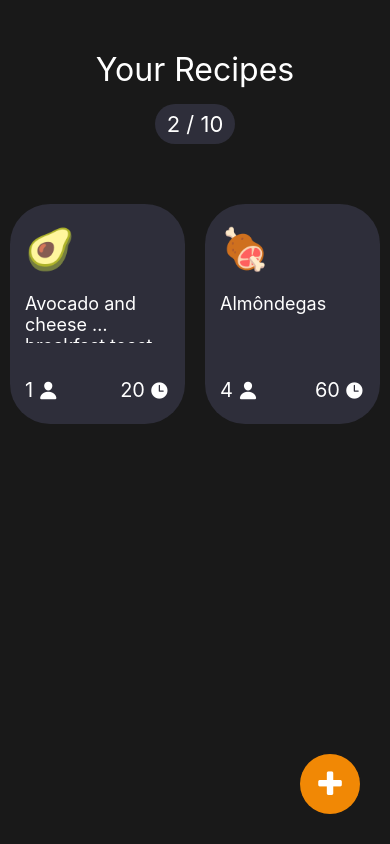
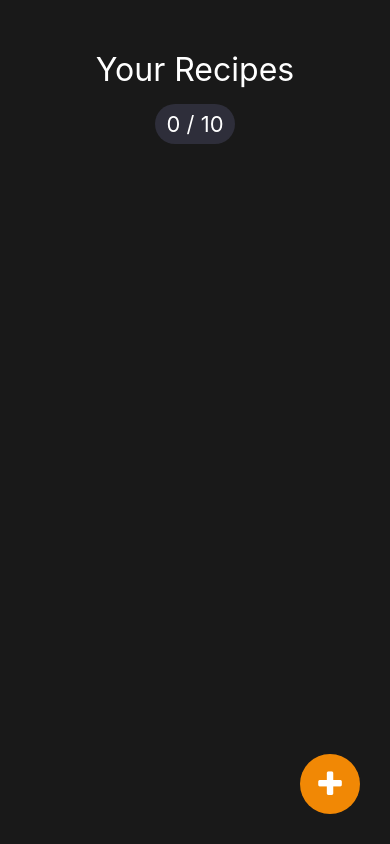
Before and after one commit to cDreyer00/ai-recipes-frontend, a React Native app: screen /recipes in a window 390 px wide. Built offline with nearby package versions, Linux system fonts and the light colour scheme.

Commit message:
saving and retrieving recipes from storage

```diff
--- a/package.json
+++ b/package.json
@@ -21,7 +21,8 @@
     "react-native-gesture-handler": "~2.9.0",
     "react-native-safe-area-context": "4.5.0",
     "react-native-screens": "~3.20.0",
-    "react-native-web": "~0.18.10"
+    "react-native-web": "~0.18.10",
+    "@react-native-async-storage/async-storage": "1.17.11"
   },
   "devDependencies": {
     "@babel/core": "^7.20.0",
--- a/src/components/others/itensList.tsx
+++ b/src/components/others/itensList.tsx
@@ -15,8 +15,6 @@ type ItensListProps = {
 }
 
 export default function ItensList({ itens, onItemPress }: ItensListProps) {
-    console.log('ITENS LIST');
-    console.log(itens);
     return (
         <View style={styles.container}>
             {itens.map((item, index) => (
--- a/src/pages/home/index.tsx
+++ b/src/pages/home/index.tsx
@@ -6,82 +6,24 @@ import {
     TouchableOpacity,
     FlatList,
 } from 'react-native';
+import AsyncStorage from '@react-native-async-storage/async-storage';
 // ==================================
 import ConfirmButton from '../../components/buttons/confirmButton';
 import RecipeCard, { RecipeData } from '../../components/buttons/recipeCard';
 // ==================================
 
 export default function Home({ navigation }: any) {
+    const [recipes, setRecipes] = useState<RecipeData[]>([]);
 
-    const [recipes, setRecipes] = useState<RecipeData[]>([
-        {
-            title: 'Avocado and cheese breakfast toast',
-            description: 'A quick and easy breakfast toast that combines creamy avocado and melted cheese on top of crispy bread.',
-            time: 20,
-            kcal: 300,
-            emoji: '🥑',
-            serves: 1,
-            ingredients: [
-                '1 slice of bread',
-                '1/2 avocado',
-                '1 slice of cheese',
-                '1 egg',
-                'Salt',
-                'Pepper',
-                'Oregano'
-            ],
-            utensils: [
-                'Toaster',
-                'Frying pan'
-            ],
-            steps: [
-                'Toast the bread.',
-                'Cut the avocado in half and remove the pit.',
-                'Scoop out the avocado flesh and mash it with a fork.',
-                'Spread the mashed avocado on the toast.',
-                'Place the cheese slice on top of the avocado.',
-                'Fry the egg and place it on top of the cheese. Fry the egg and place it on top of the cheese.',
-                'Season with salt, pepper and oregano.'
-            ]
-        },
-        {
-            title: 'Almôndegas',
-            description: 'Almôndegas com molho de tomate',
-            time: 60,
-            kcal: 800,
-            serves: 4,
-            emoji: '🍖',
-            ingredients: [
-                '500g de carne moída',
-                '1 ovo',
-                '1/2 xícara de farinha de trigo',
-                '1/2 xícara de farinha de rosca',
-                '1/2 xícara de queijo parmesão ralado',
-                '1/2 xícara de leite',
-                '1/2 xícara de cebola picada',
-                '1 colher de sopa de alho picado',
-                '1 colher de sopa de sal',
-                '1 colher de sopa de pimenta-do-reino',
-                '1 colher de sopa de azeite',
-                '1 colher de sopa de salsinha picada',
-                '1 colher de sopa de cebolinha picada'
-            ],
-            utensils: [
-                'Tigela',
-                'Frigideira',
-                'Forno'
-            ],
-            steps: [
-                'Em uma tigela, misture a carne, o ovo, a farinha de trigo, a farinha de rosca, o queijo parmesão, o leite, a cebola, o alho, o sal, a pimenta-do-reino, o azeite, a salsinha e a cebolinha.',
-                'Misture bem até formar uma massa homogênea.',
-                'Faça bolinhas com a massa e coloque em uma assadeira untada com azeite.',
-                'Leve ao forno preaquecido a 180° C por 30 minutos.',
-                'Retire do forno e reserve.',
-                'Em uma frigideira, aqueça o molho de tomate e coloque as almôndegas.',
-                'Sirva em seguida.'
-            ]
-        },
-    ]);
+    useEffect(() => {
+        async function getRecipes() {
+            const recipes = await AsyncStorage.getItem('@recipes');
+            if (recipes) {
+                setRecipes(JSON.parse(recipes));
+            }
+        }
+        getRecipes();
+    }, [])
 
     function handleNewRecipe() {
         navigation.navigate('recipe request');
--- a/src/pages/new_recipe/index.tsx
+++ b/src/pages/new_recipe/index.tsx
@@ -4,14 +4,15 @@ import {
     Text,
     StyleSheet
 } from 'react-native';
-
+// ========================================================================================================================
 import axios from 'axios';
-
+import AsyncStorage from '@react-native-async-storage/async-storage'
+// ========================================================================================================================
 import BaseInput from '../../components/inputs/baseInput';
 import ConfirmButton from '../../components/buttons/confirmButton';
 import ValueInput from '../../components/inputs/valueInput';
 import ItensList from '../../components/others/itensList';
-
+// ========================================================================================================================
 import { RecipeData } from '../../components/buttons/recipeCard';
 
 export default function RecipeRequest({ navigation }: any) {
@@ -21,7 +22,7 @@ export default function RecipeRequest({ navigation }: any) {
     const [time, setTime] = useState<number>(0)
     const [kcal, setKcal] = useState<number>(0)
 
-    async function handleAddIngridient(itens: string[]) {
+    async function handleAddIngridients(itens: string[]) {
         if (itens.length === 0) return;
         for (let i = 0; i < itens.length; i++) {
             const item = itens[i];
@@ -67,10 +68,17 @@ export default function RecipeRequest({ navigation }: any) {
         }
         console.log('Data:', data);
 
-        axios.post('https://a313-2804-2a4c-1082-3f32-a140-e66b-1035-5381.ngrok-free.app/recipe', data)
-            .then((response) => {
+        axios.post('https://f957-2804-2a4c-1082-3f32-5463-88a5-db6e-17c0.ngrok-free.app/recipe', data)
+            .then(async (response) => {
                 const recipe = response.data as RecipeData;
-                console.log(recipe);
+
+                const recipes = await AsyncStorage.getItem('@recipes');
+                if (recipes) {
+                    await AsyncStorage.setItem('@recipes', JSON.stringify([...recipes, recipe]));
+                } else {
+                    await AsyncStorage.setItem('@recipes', JSON.stringify([recipe]));
+                }
+
                 navigation.navigate('recipe', { recipe });
             }).catch((error) => {
                 console.log(error);
@@ -87,7 +95,7 @@ export default function RecipeRequest({ navigation }: any) {
                     icon="🍖"
                     placeholder="cheese, milk, chicken..."
                     alwaysEnabled={true}
-                    handleAddButton={handleAddIngridient}
+                    handleAddButton={handleAddIngridients}
                 />
             </View>
 
--- a/src/pages/recipe/index.tsx
+++ b/src/pages/recipe/index.tsx
@@ -136,8 +136,9 @@ const styles = StyleSheet.create({
         marginBottom: 30,
     },
     step: {
-        height: 80,
-        padding: 20,
+        minHeight: 80,
+        paddingHorizontal: 20,
+        paddingVertical: 10,
         backgroundColor: '#2E2E3A',
         flexDirection: 'row',
         alignItems: 'center',
```
Also changed, not shown: 1 other file (tests, documents, lock files or other folders).
